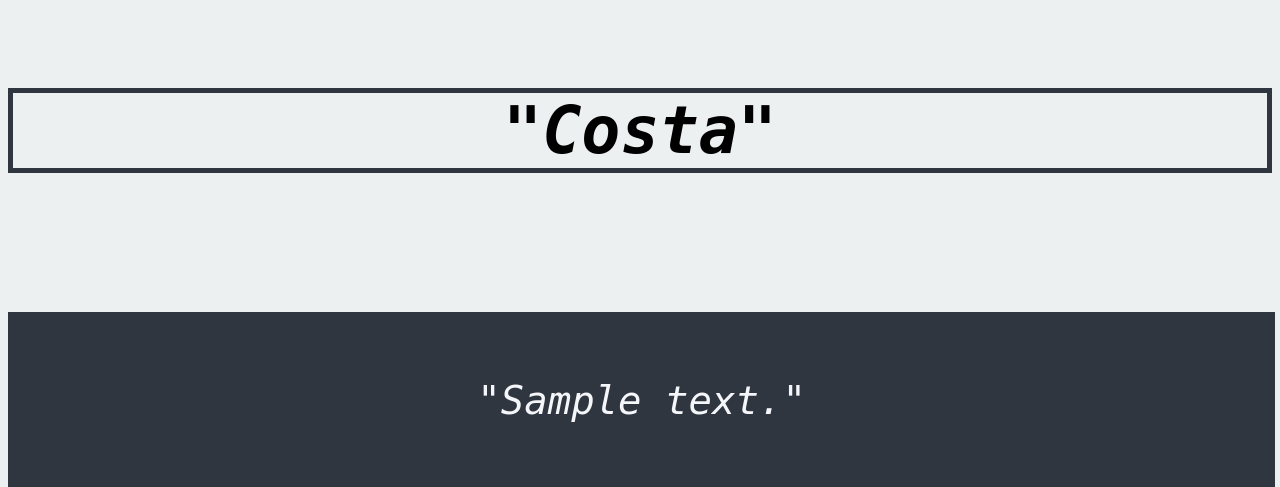
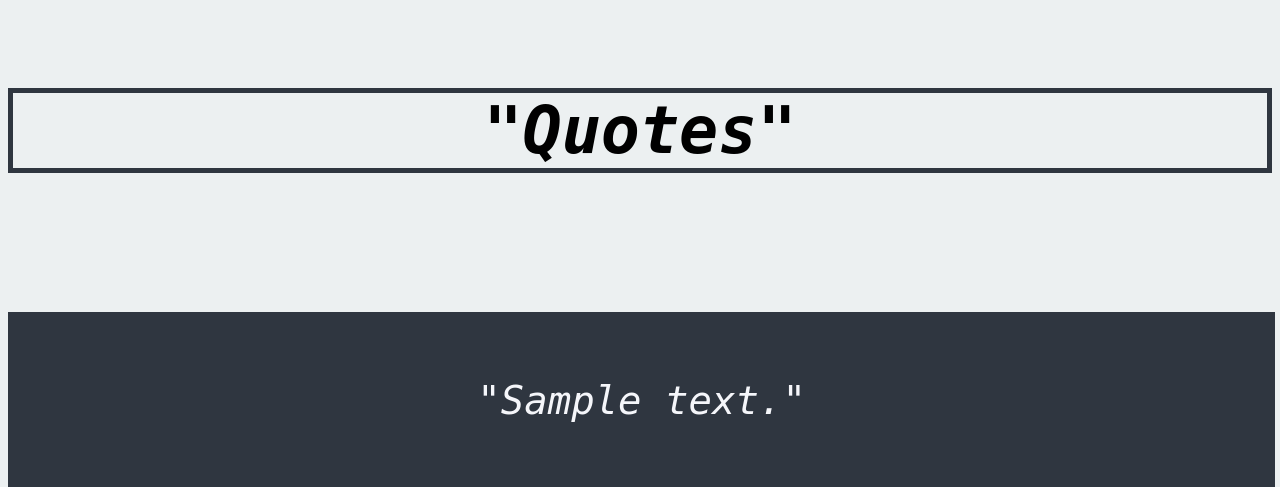
Before and after one commit to nishchay17/quote, a Django app: page / in a window 1280 px wide. Shown: the top 487 px of the page. Run offline with Django 3.2, Linux system fonts and the light colour scheme; tables that the repository leaves empty hold one stand-in row (values such as "Sample post").

Commit message:
costa -> quotes

```diff
--- a/main/templates/show.html
+++ b/main/templates/show.html
@@ -11,7 +11,7 @@
         <center>
             <h1>
                 <em>
-                    "Costa"
+                    "Quotes"
                 </em>
             </h1>
         </center>
```
